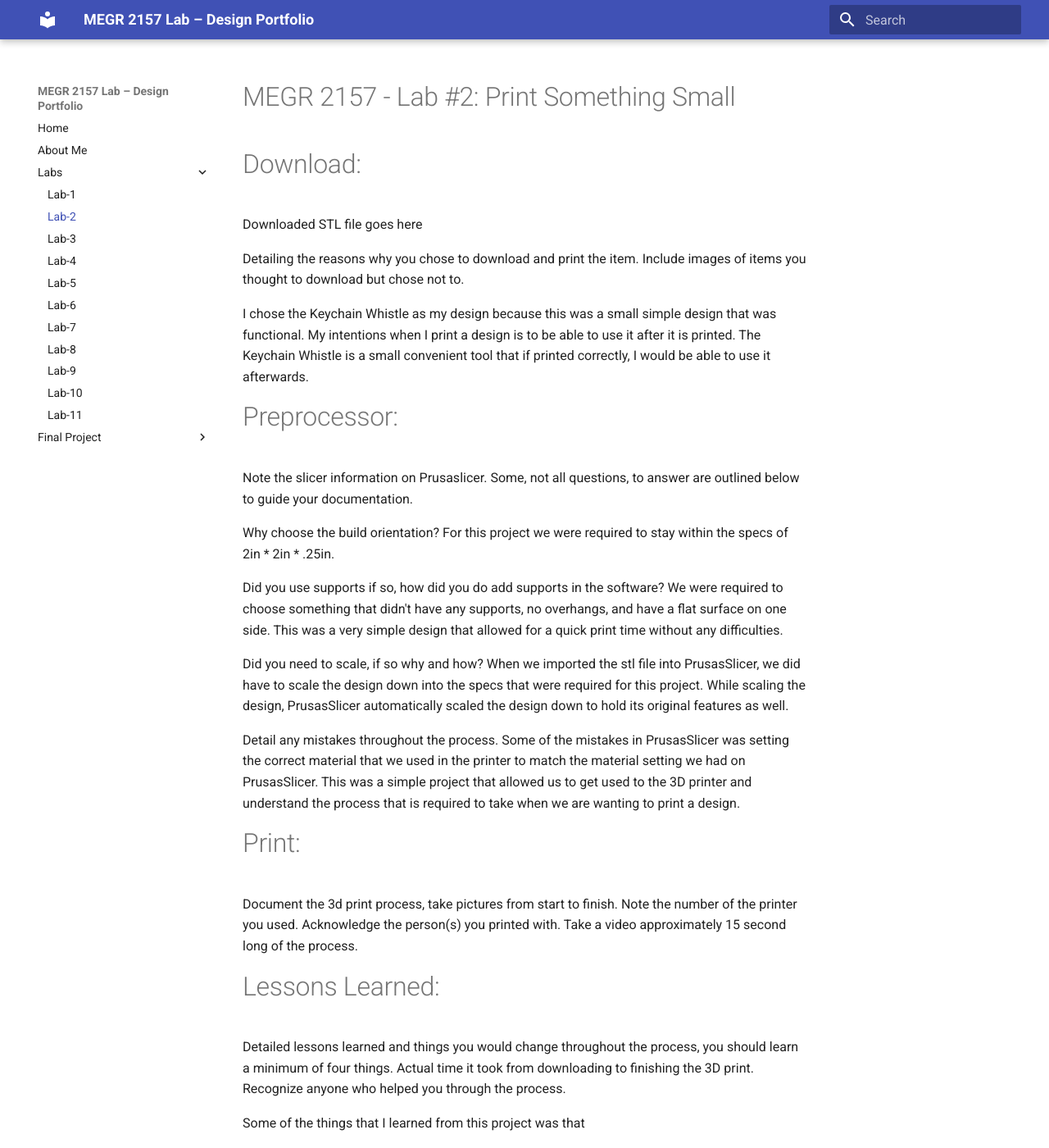
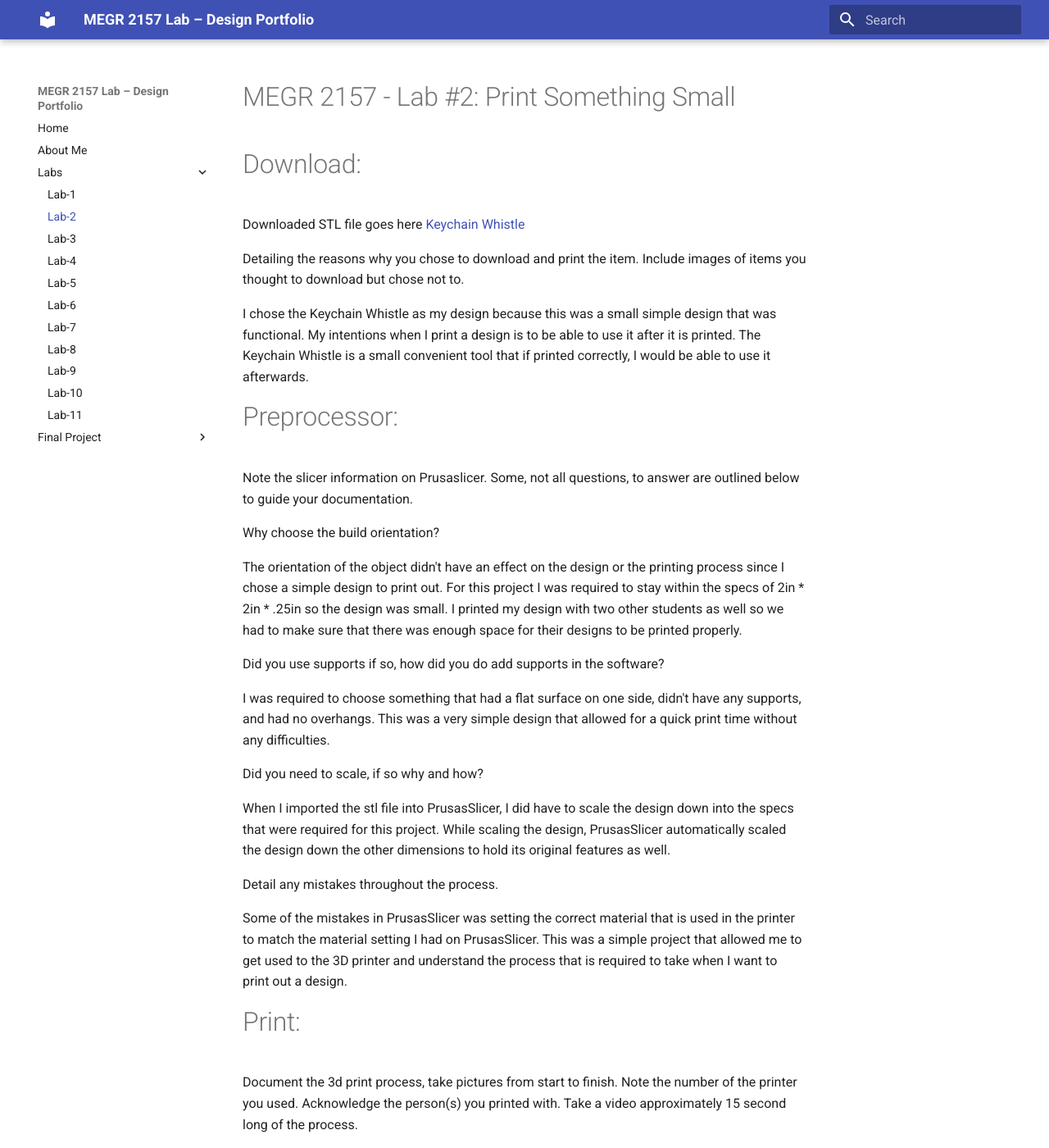
Before and after one commit to AndrewYang2428/andrewyang-megr2156-lab-portfolio, an MkDocs documentation site: the page built from docs/Labs/L02/index.md, in a window 1280 px wide and 1400 px high. Shown: the whole window at 82% size. Built offline with MkDocs 1.6.1 and Material for MkDocs 9.7.7, drawn with Linux system fonts in a browser that asks for light colours.

Commit message:
Revise Lab #2 documentation for clarity and detail
Updated the documentation for Lab #2 to include specific details about the Keychain Whistle design choice, printing process, and lessons learned. Enhanced clarity and consistency in the explanations regarding design specifications and printing challenges.

```diff
--- a/docs/Labs/L02/index.md
+++ b/docs/Labs/L02/index.md
@@ -2,7 +2,7 @@
 
 # Download:
 
-Downloaded STL file goes here
+Downloaded STL file goes here [Keychain Whistle]()
 
 Detailing the reasons why you chose to download and print the item. Include images of items you thought to download but chose not to.
 
@@ -13,16 +13,20 @@ I chose the Keychain Whistle as my design because this was a small simple design
 Note the slicer information on Prusaslicer. Some, not all questions, to answer are outlined below to guide your documentation.
 
 Why choose the build orientation?
-For this project we were required to stay within the specs of 2in * 2in * .25in.
+
+The orientation of the object didn't have an effect on the design or the printing process since I chose a simple design to print out. For this project I was required to stay within the specs of 2in * 2in * .25in so the design was small. I printed my design with two other students as well so we had to make sure that there was enough space for their designs to be printed properly.
 
 Did you use supports if so, how did you do add supports in the software?
-We were required to choose something that didn't have any supports, no overhangs, and have a flat surface on one side. This was a very simple design that allowed for a quick print time without any difficulties.
+
+I was required to choose something that had a flat surface on one side, didn't have any supports, and had no overhangs. This was a very simple design that allowed for a quick print time without any difficulties.
 
 Did you need to scale, if so why and how?
-When we imported the stl file into PrusasSlicer, we did have to scale the design down into the specs that were required for this project. While scaling the design, PrusasSlicer automatically scaled the design down to hold its original features as well.
+
+When I imported the stl file into PrusasSlicer, I did have to scale the design down into the specs that were required for this project. While scaling the design, PrusasSlicer automatically scaled the design down the other dimensions to hold its original features as well.
 
 Detail any mistakes throughout the process.
-Some of the mistakes in PrusasSlicer was setting the correct material that we used in the printer to match the material setting we had on PrusasSlicer. This was a simple project that allowed us to get used to the 3D printer and understand the process that is required to take when we are wanting to print a design.
+
+Some of the mistakes in PrusasSlicer was setting the correct material that is used in the printer to match the material setting I had on PrusasSlicer. This was a simple project that allowed me to get used to the 3D printer and understand the process that is required to take when I want to print out  a design.
 
 # Print:
 
@@ -31,6 +35,8 @@ Note the number of the printer you used.
 Acknowledge the person(s) you printed with.
 Take a video approximately 15 second long of the process.
 
+
+
 # Lessons Learned:
 
 Detailed lessons learned and things you would change throughout the process, you should learn a minimum of four things. Actual time it took from downloading to finishing the 3D print. Recognize anyone who helped you through the process.
```
